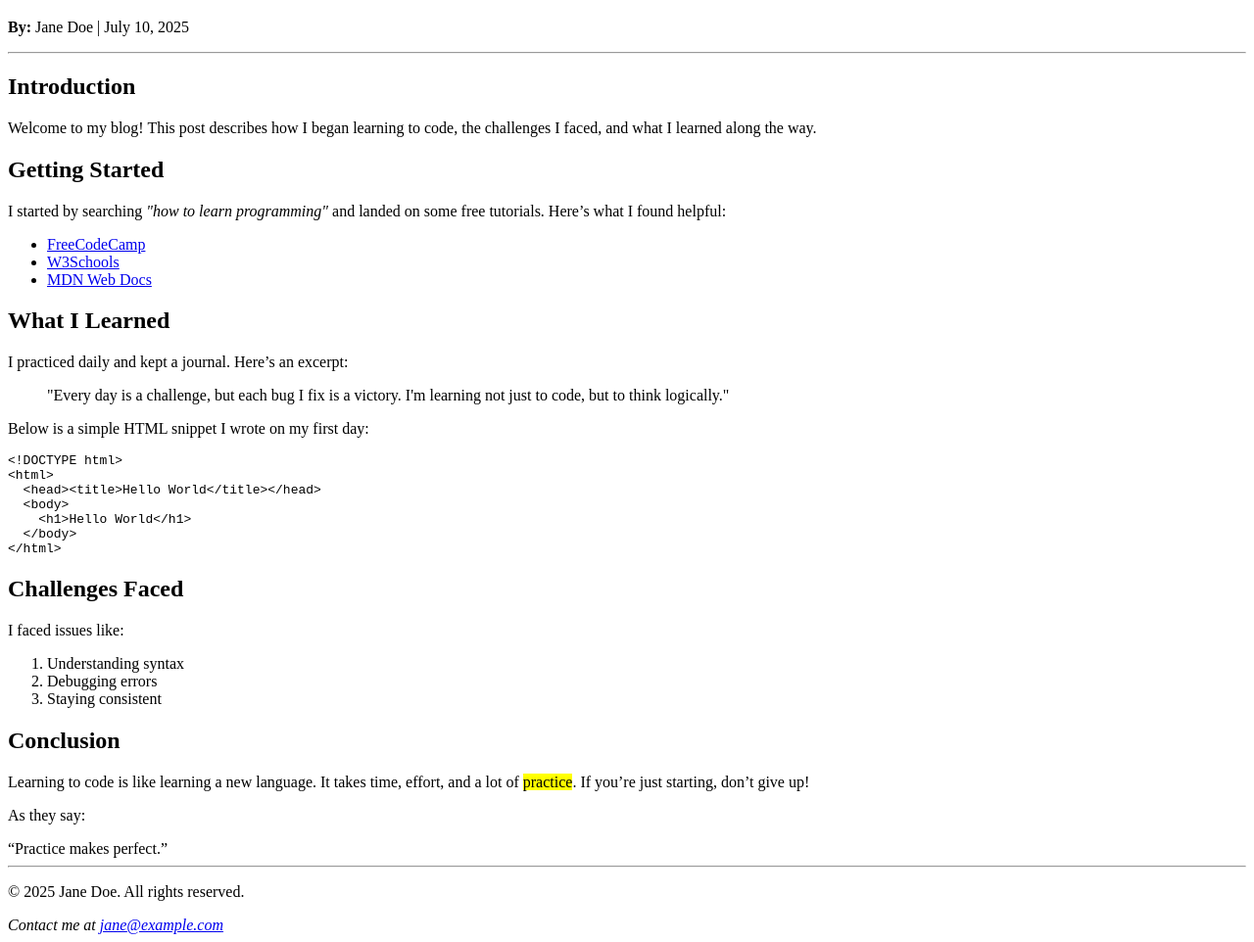
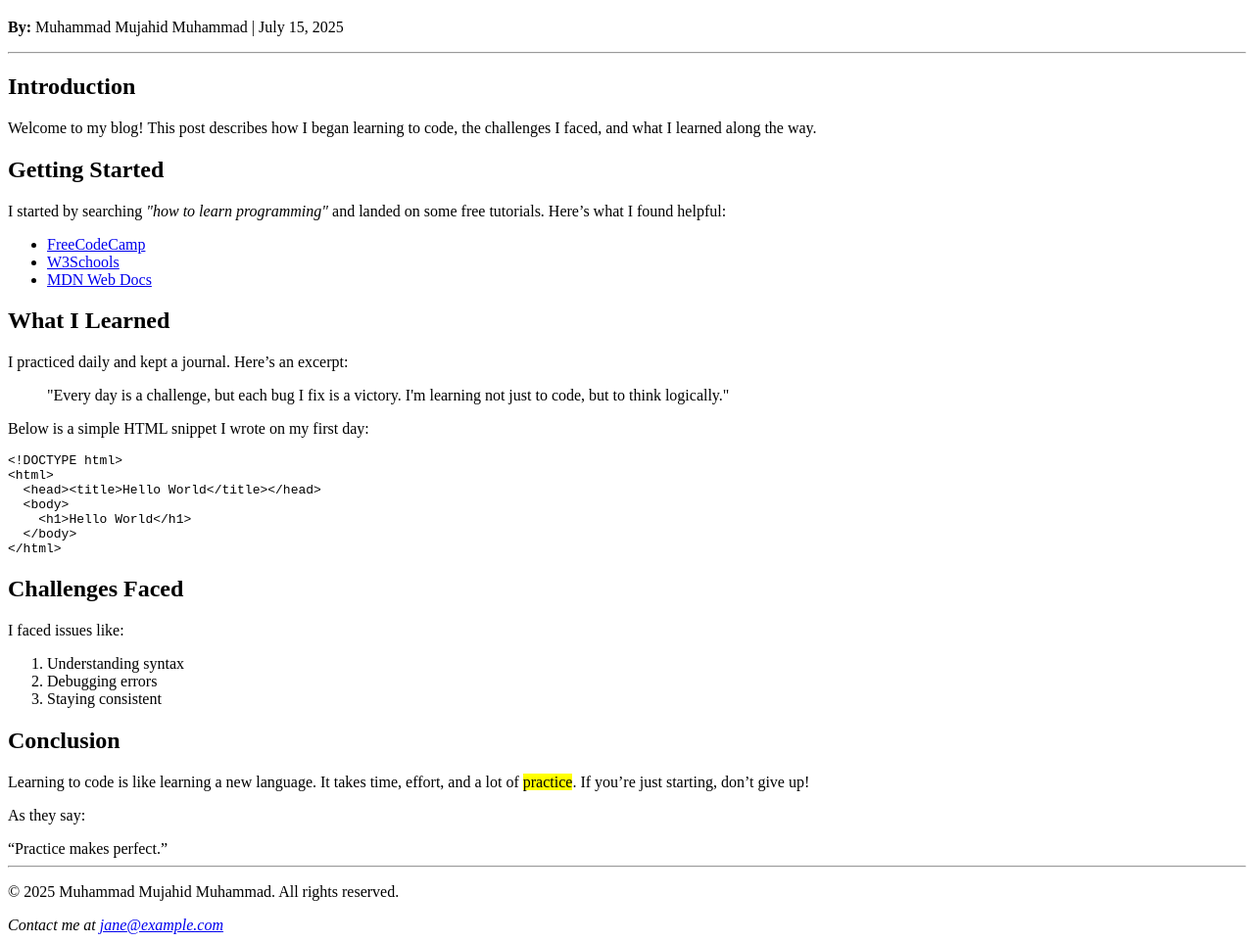
Before and after one commit to Mjempire123/portfolio, a plain HTML site: page my-coding-journey.html in a window 1280 px wide. Shown: the part 61-1023 px from the top of the page at 98% size. Drawn offline with Linux system fonts and the light colour scheme.

Commit message:
Update my-coding-journey.html

```diff
--- a/my-coding-journey.html
+++ b/my-coding-journey.html
@@ -9,7 +9,7 @@
 
   <header>
     <h1>My Coding Journey</h1>
-    <p><strong>By:</strong> Jane Doe | <time datetime="2025-07-10">July 10, 2025</time></p>
+    <p><strong>By:</strong> Muhammad Mujahid Muhammad | <time datetime="2025-07-15">July 15, 2025</time></p>
     <hr>
   </header>
 
@@ -69,7 +69,7 @@
 
   <footer>
     <hr>
-    <p>&copy; 2025 Jane Doe. All rights reserved.</p>
+    <p>&copy; 2025 Muhammad Mujahid Muhammad. All rights reserved.</p>
     <address>Contact me at <a href="mailto:jane@example.com">jane@example.com</a></address>
   </footer>
 
```
